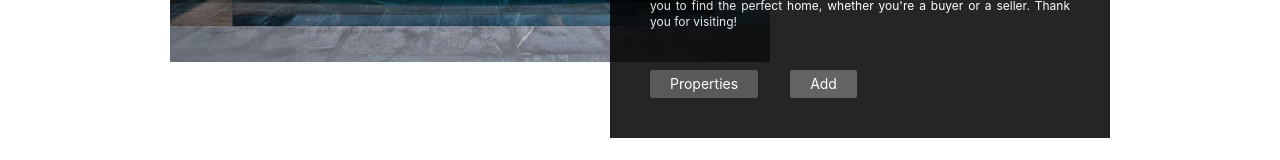
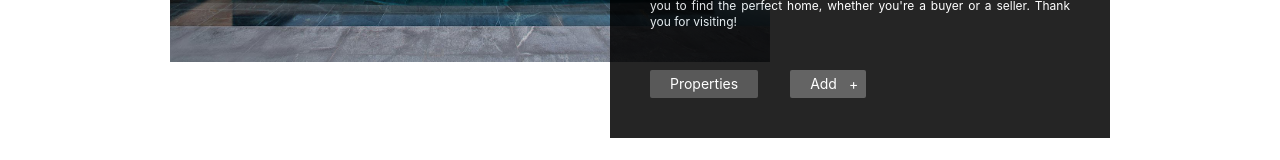
Before and after one commit to Youssefchahboune/Final-Project-Java-Web-Real-Estate-App-, a React (Create React App) app: page / in a window 1280 px wide. Shown: the part 507-667 px from the top of the page. Built offline with nearby package versions, Linux system fonts and the light colour scheme.

Commit message:
added plus sign next to add button in home page

```diff
--- a/src/pages/Home.jsx
+++ b/src/pages/Home.jsx
@@ -20,7 +20,7 @@ function home() {
           <div class="text-white flex flex-row gap-8">
             <a class="bg-[#3d3d3d] px-5 py-1 text-sm rounded-sm" href="/properties">Properties</a>
 
-            <a class="bg-[#4a4a4a] px-5 py-1 text-sm rounded-sm" href="/Add">Add</a>
+            <a class="bg-[#4a4a4a] pl-5 py-1 text-sm rounded-sm" href="/Add">Add <span class="mx-2">+</span></a>
           </div>
         </div>
       </div>
```
